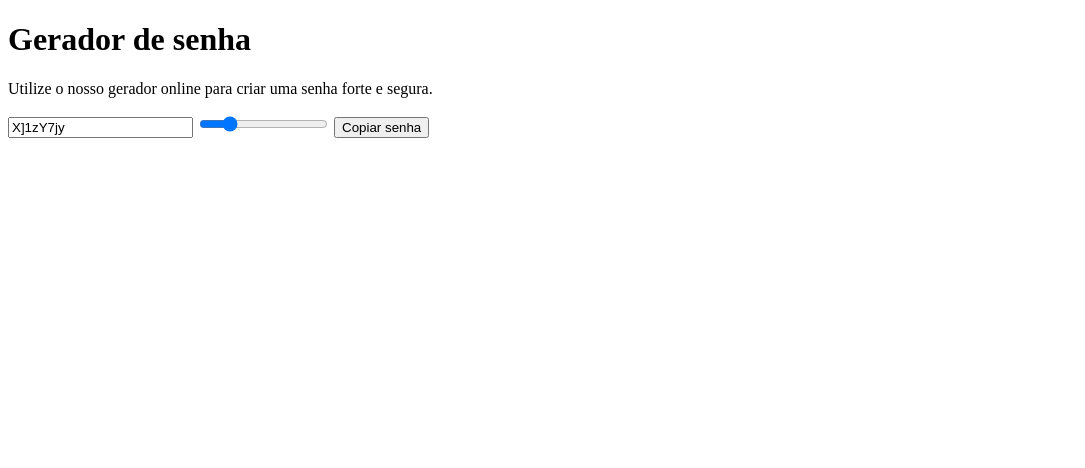
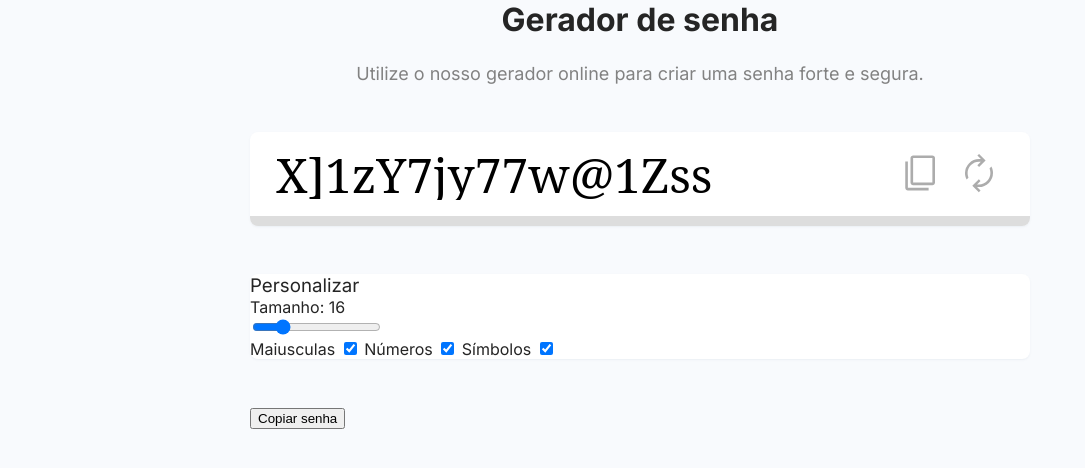
Before and after one commit to FelipeGadelha18/Gerador-De-Senha, a plain HTML site: page index.html in a window 1280 px wide. Shown: the whole page, without its empty margins (0-1085 px from the left). Drawn offline with Linux system fonts and the light colour scheme.

Commit message:
Realizando a metade da parte logica.

```diff
--- /dev/null
+++ b/CSS/reset.css
@@ -0,0 +1,25 @@
+html{
+    box-sizing: border-box;
+    font-size: 16px;
+}
+
+*,
+*:before,
+*:after{
+    box-sizing: inherit;
+}
+
+body, h1, h2, h3, h4, h5, h6, p, ol, ul {
+    margin: 0;
+    padding: 0;
+    font-weight: normal;
+}
+
+ol, ul{
+    list-style: none;
+}
+
+img{
+    max-width: 100%;
+    height: auto;
+}
--- /dev/null
+++ b/CSS/style.css
@@ -0,0 +1,99 @@
+body{
+    background-color: #f8fafd;
+    font-family: "Inter", sans-serif;
+    color: #252525;
+    padding: 2rem;
+}
+
+main{
+    max-width: 780px;
+    margin: 0 auto;
+}
+
+.hero{
+    text-align: center;
+    padding-bottom: 3rem;
+}
+
+.hero .title{
+    font-size: 2rem;
+    font-weight: bold;
+    padding-bottom: 1.5rem;
+}
+
+.hero .sub-title{
+    font-size: 1.125rem;
+    color: #828282;
+}
+
+.box{
+    background-color: #fff;
+    box-shadow: 0 1px 2px rgba(132,148,165,0.1);
+    border-radius: 8px;
+    margin-bottom: 3rem;
+}
+
+.password{
+    display: flex;
+    align-items: center;
+    padding: 1rem 1.5rem;
+}
+
+.password .text{
+    flex: 1;
+}
+
+.password .text input{
+    font-family: "Inconsolada", "serif";
+    font-size: 3rem;
+    border: none;
+    outline: none;
+    cursor: default;
+    height: 52px;
+    width: 100%;
+    transition: all 0.2s;
+    -webkit-user-select: none;
+    -moz-user-select: none;
+    -ms-user-select: none;
+    user-select: none;
+}
+
+.password .actions button{
+    background-color: transparent;
+    border: none;
+    cursor:pointer;
+    opacity: 0.7;
+    transition: 0.2s;
+}
+
+.security-indicator{
+    height: 10px;
+    background-color: #ddd;
+    border-bottom-left-radius: 8px;
+    border-bottom-right-radius: 8px;
+}
+
+.security-indicator .bar{
+    height: 10px;
+    border-top-right-radius: 8px;
+    border-bottom-left-radius: 8px;
+    border-bottom-right-radius: 8px;
+
+    transition: all 0.2s;
+}
+
+.security-indicator .bar .completed{
+    border-top-right-radius: 0;
+}
+
+.security-indicator .bar .critical{
+    background-color:  #eb5757;
+}
+
+.security-indicator .bar .warning{
+    background-color:  #f2c94c;
+}
+
+.security-indicator .bar .safe{
+    background-color:  #27ae60;
+}
--- a/index.html
+++ b/index.html
@@ -4,14 +4,49 @@
     <meta charset="UTF-8" />
     <meta http-equiv="X-UA-Compatible" content="IE=edge" />
     <meta name="viewport" content="width=device-width, initial-scale=1.0" />
+    <link rel="stylesheet" href=".\CSS\style.css">
+    <link rel="stylesheet" href=".\CSS\reset.css">
+    <link rel="preconnect" href="https://fonts.googleapis.com">
+<link rel="preconnect" href="https://fonts.gstatic.com" crossorigin>
+<link href="https://fonts.googleapis.com/css2?family=Inter:ital,opsz,wght@0,14..32,100..900;1,14..32,100..900&display=swap" rel="stylesheet">
+
     <title>Document</title>
   </head>
   <body>
-    <h1>Gerador de senha</h1>
-    <p>Utilize o nosso gerador online para criar uma senha forte e segura.</p>
+    <main>
+      <section class="hero">
+        <h1 class="title">Gerador de senha</h1>
+        <p class="sub-title">Utilize o nosso gerador online para criar uma senha forte e segura.</p>
+      </section>
 
+      <section class="box">
+        <div class="password">
+          <div class="text">
             <input type="text" name="password" id="password" />
+          </div>
+          <div class="actions">
+            <button id="copy-1">
+              <img src=".\IMG\copy.svg" width="42">
+            </button>
+            <button id="renew">
+              <img src=".\IMG\renew.svg" width="42">
+            </button>
+          </div>
+        </div>
+        <div class="security-indicator">
+          <div id="security-indicator-bar" class="bar" style="width: 98%;">
 
+          </div>
+        </div>
+      </section>
+
+      <section class="box customize">
+          <h3 class="title">
+              Personalizar
+          </h3>
+          <div class="actions">
+            <div class="password-length">
+              <p>Tamanho: <span id="password-length-text">16</span></p>
               <input
                 type="range"
                 name="password-length"
@@ -20,33 +55,63 @@
                 min="4"
                 max="64"
               />
+            </div>
+            <div class="config">
+              <label for="" class="checkbox-container">
+                <span class="text">Maiusculas</span>
+                <input type="checkbox" id="uppercase-check" checked>
+                <span class="chackmark"></span>
+              </label>
+              <label for="" class="checkbox-container">
+                <span class="text">Números</span>
+                <input type="checkbox" id="number-check" checked>
+                <span class="chackmark"></span>
+              </label>
+              <label for="" class="checkbox-container">
+                <span class="text">Símbolos</span>
+                <input type="checkbox" id="symbol-check" checked>
+                <span class="chackmark"></span>
+              </label>
+            </div>
+          </div>
+      </section>
 
-    <button>Copiar senha</button>
 
+
+        <button id="copy-2">Copiar senha</button>
+    </main>
     <script>
+      const inputEl = document.querySelector("#password")
+      let passwordLength = 16
+
       function generatePassword() {
         const chars =
           "abcdefghjkmnpqrstuvwxyzABCDEFGHJKLMNPQRSTUVWXYZ123456789?!@&*()[]"
 
         let password = ""
 
-        for (let i = 0; i < 8; i++) {
+        for (let i = 0; i < passwordLength; i++) {
           const randomNumber = Math.floor(Math.random() * chars.length)
           password += chars.substring(randomNumber, randomNumber + 1)
         }
 
-        const inputEl = document.querySelector("#password")
+
         inputEl.value = password
-
-        console.log(password)
       }
 
-      const passwordLengthE1 = document.querySelector("#password-length")
-      passwordLengthE1.addEventListener("input", function(){
+      function copy(){
+        navigator.clipboard.writeText(inputEl.value)
+      }
 
-        const passwordLength = passwordLengthE1.value
-        console.log(passwordLength)
+      const passwordLengthEl = document.querySelector("#password-length")
+      passwordLengthEl.addEventListener("input", function () {
+        passwordLength = passwordLengthEl.value
+        generatePassword()
       })
+
+      document.querySelector("#copy-1").addEventListener("click", copy)
+      document.querySelector("#copy-2").addEventListener("click", copy)
+
       generatePassword()
     </script>
   </body>
```
Also changed, not shown: IMG/copy.svg (added), IMG/renew.svg (added). Lines whose indentation alone changed are shown as unchanged.
